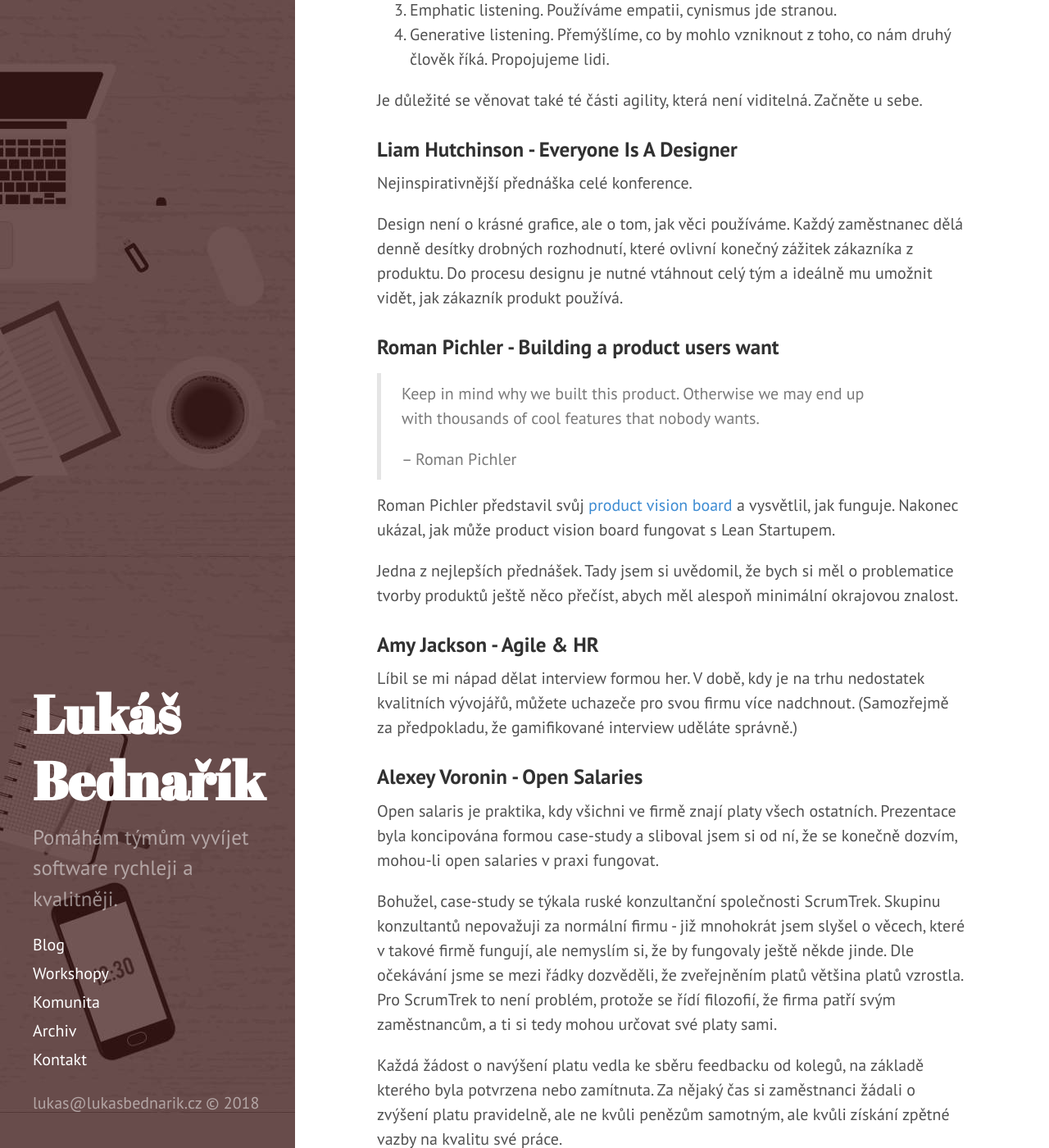
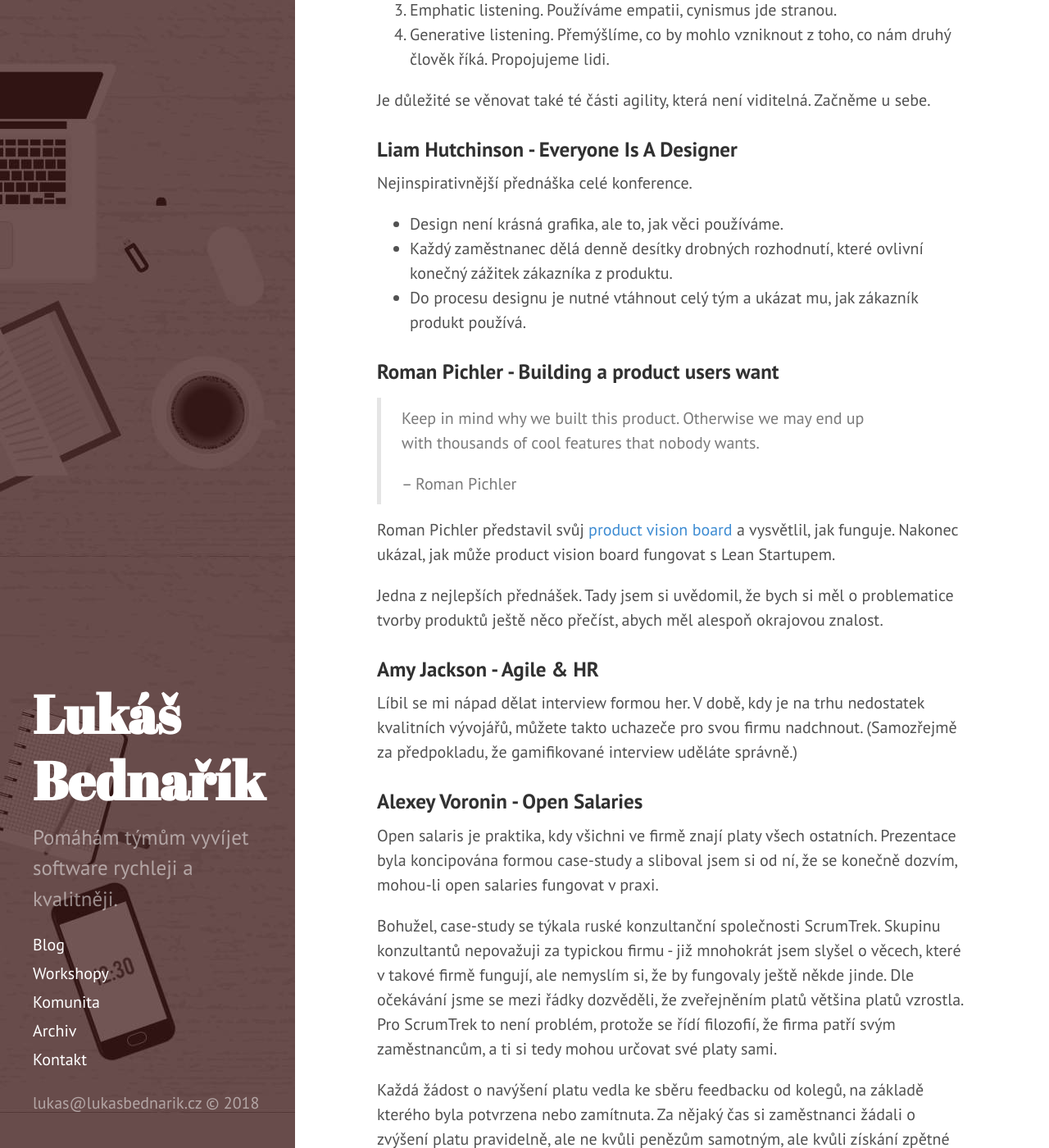
Before and after one commit to lukasbednarik/lukasbednarik.cz, a Jekyll site: the page built from _posts/2018-09-30-agile-prague-2018.md, in a window 1280 px wide and 1400 px high, scrolled down 3391 px. Shown: the whole window at 82% size. Built offline with Jekyll 4.4.1, drawn with Linux system fonts in a browser that asks for light colours; some of the changed text lies outside the part shown.

Commit message:
proofreading

```diff
--- a/_posts/2018-09-30-agile-prague-2018.md
+++ b/_posts/2018-09-30-agile-prague-2018.md
@@ -26,17 +26,17 @@
 [Company-wide Agility with Beyond Budgeting, Open Space & Sociocracy](https://leanpub.com/bossanova).
 
 BOSSA je kombinace trendů *beyond budgeting*, *open space*, *sociocracy* a *Agile*.
-J. Eckstein se ve své prezentaci vydala do nejistých vod inovátorů a experimentátorů,
+J. Eckstein se vydala do nejistých vod inovátorů a experimentátorů,
 tedy příliš daleko od břehu pro českou kotlinu.
 
 **Beyond budgeting:** Pevný rozpočet nás nutí stanovit si jasný cíl, odhadnout finanční náročnost
 a zjistit, jaké zdroje budeme muset alokovat. Vyřešíme-li tyto tři problémy jinak než pomocí rozpočtu, můžeme
 se odprostit od command-and-control způsobu řízení.
 
-**Open space** ...je facilitační technika. Každý může mluvit o jakémkoliv svém nápadu.
+**Open space** je facilitační technika. Každý může mluvit o jakémkoliv svém nápadu.
 
-**Sociocracy** ...je způsob dělání rozhodnutí pomocí souhlasu (tj. *consent*, nikoliv pomocí dohody).
-Tímto způsobem lze údajně řídit i firmu. Zde jsem skeptický.
+**Sociocracy** je způsob dělání rozhodnutí pomocí souhlasu (tj. *consent*, nikoliv pomocí dohody).
+Takto lze údajně řídit i firmu. Zde jsem skeptický.
 
 Nejlepší citace:
 
@@ -97,15 +97,15 @@
 1. Emphatic listening. Používáme empatii, cynismus jde stranou.
 1. Generative listening. Přemýšlíme, co by mohlo vzniknout z toho, co nám druhý člověk říká. Propojujeme lidi.
 
-Je důležité se věnovat také té části agility, která není viditelná. Začněte u sebe.
+Je důležité se věnovat také té části agility, která není viditelná. Začněme u sebe.
 
 ### Liam Hutchinson - Everyone Is A Designer
 
 Nejinspirativnější přednáška celé konference.
 
-Design není o krásné grafice, ale o tom, jak věci používáme.
-Každý zaměstnanec dělá denně desítky drobných rozhodnutí, které ovlivní konečný zážitek zákazníka z produktu.
-Do procesu designu je nutné vtáhnout celý tým a ideálně mu umožnit vidět, jak zákazník produkt používá.
+- Design není krásná grafika, ale to, jak věci používáme.
+- Každý zaměstnanec dělá denně desítky drobných rozhodnutí, které ovlivní konečný zážitek zákazníka z produktu.
+- Do procesu designu je nutné vtáhnout celý tým a ukázat mu, jak zákazník produkt používá.
 
 ### Roman Pichler - Building a product users want
 
@@ -118,22 +118,22 @@
 a vysvětlil, jak funguje. Nakonec ukázal, jak může product vision board fungovat s Lean Startupem.
 
 Jedna z nejlepších přednášek. Tady jsem si uvědomil, že bych si měl o problematice
-tvorby produktů ještě něco přečíst, abych měl alespoň minimální okrajovou znalost.
+tvorby produktů ještě něco přečíst, abych měl alespoň okrajovou znalost.
 
 ### Amy Jackson - Agile & HR
 
 Líbil se mi nápad dělat interview formou her. V době, kdy je na trhu nedostatek kvalitních vývojářů,
-můžete uchazeče pro svou firmu více nadchnout. (Samozřejmě za předpokladu, že gamifikované
+můžete takto uchazeče pro svou firmu nadchnout. (Samozřejmě za předpokladu, že gamifikované
 interview uděláte správně.)
 
 ### Alexey Voronin - Open Salaries
 
 Open salaris je praktika, kdy všichni ve firmě znají platy všech ostatních.
 Prezentace byla koncipována formou case-study a sliboval jsem si od ní,
-že se konečně dozvím, mohou-li open salaries v praxi fungovat.
+že se konečně dozvím, mohou-li open salaries fungovat v praxi.
 
 Bohužel, case-study se týkala ruské konzultanční společnosti ScrumTrek.
-Skupinu konzultantů nepovažuji za normální firmu - již mnohokrát jsem slyšel o věcech,
+Skupinu konzultantů nepovažuji za typickou firmu - již mnohokrát jsem slyšel o věcech,
 které v takové firmě fungují, ale nemyslím si, že by fungovaly ještě někde jinde.
 Dle očekávání jsme se mezi řádky dozvěděli, že zveřejněním platů většina platů vzrostla.
 Pro ScrumTrek to není problém, protože se řídí filozofií, že firma patří svým zaměstnancům,
```
Also changed, not shown: other parts of _posts/2018-09-30-agile-prague-2018.md (+9 -9 lines).
